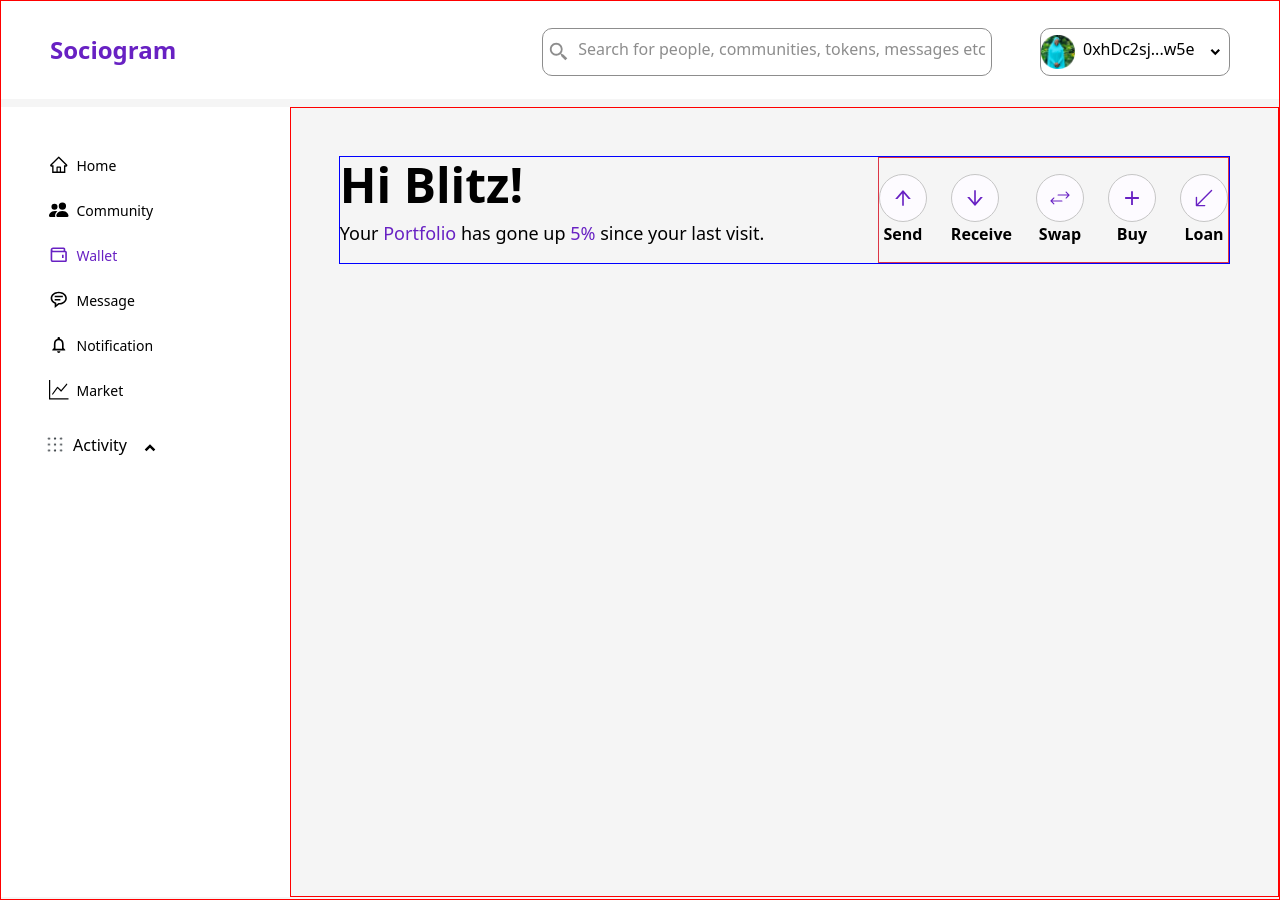
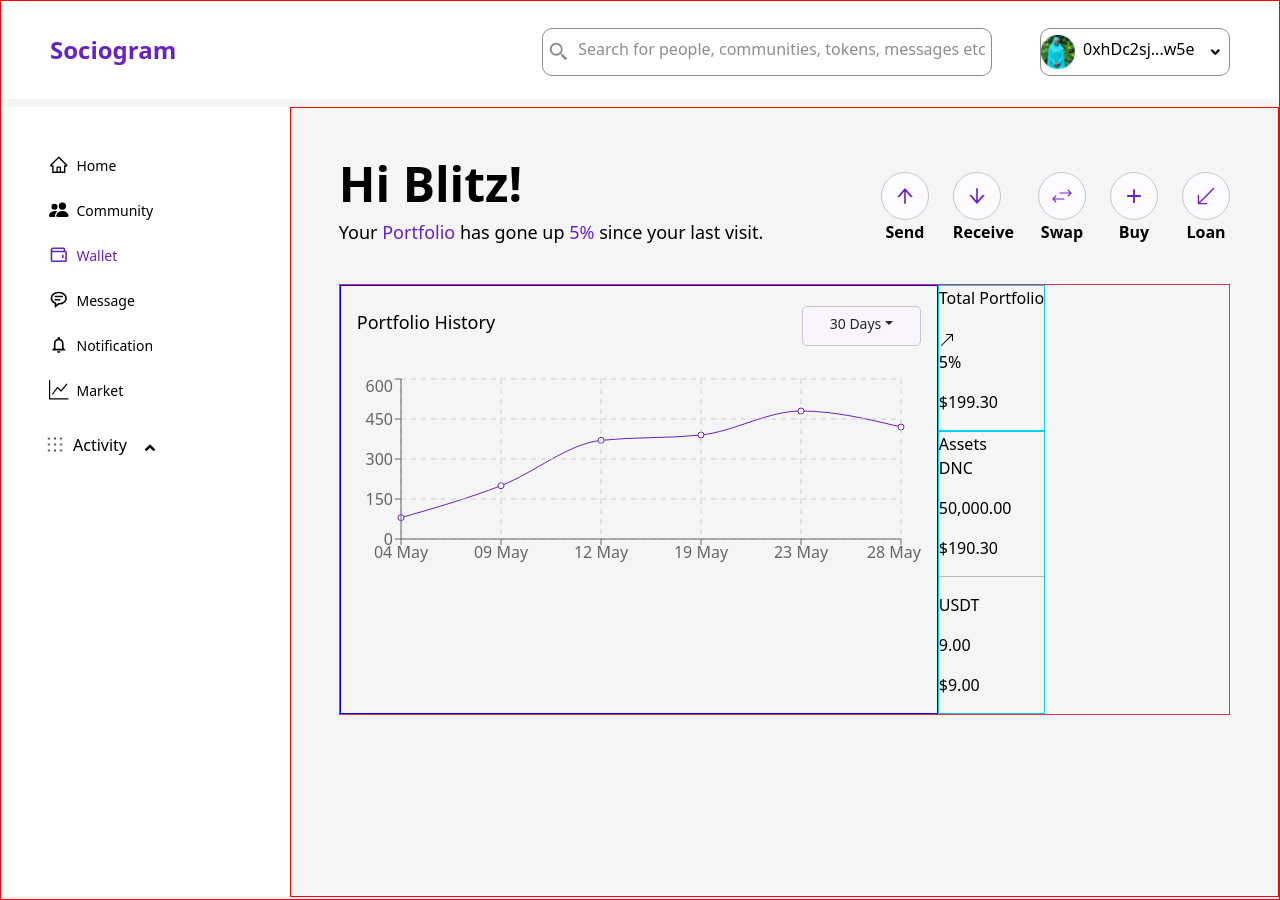
Before and after one commit to mySociogram/Frontend, a React (Vite) app: page /DashboardWallet in a window 1280 px wide. Built offline with nearby package versions, Linux system fonts and the light colour scheme.

Commit message:
implemented graph in wallet page

```diff
--- a/package.json
+++ b/package.json
@@ -15,7 +15,8 @@
     "react-dom": "^18.2.0",
     "react-icons": "^4.8.0",
     "react-router": "^6.11.2",
-    "react-router-dom": "^6.11.2"
+    "react-router-dom": "^6.11.2",
+    "recharts": "^2.6.2"
   },
   "devDependencies": {
     "@types/react": "^18.0.28",
--- /dev/null
+++ b/src/components/Graph.tsx
@@ -0,0 +1,32 @@
+import React from 'react'
+import { LineChart, Line, CartesianGrid, XAxis, YAxis, Tooltip } from 'recharts'
+
+const Graph = () => {
+  const data = [
+    { name: '04 May', uv: 80, pv: 2400, amt: 2400 },
+    { name: '09 May', uv: 200, pv: 2400, amt: 2400 },
+    { name: '12 May', uv: 370, pv: 2400, amt: 2400 },
+    { name: '19 May', uv: 390, pv: 2400, amt: 2400 },
+    { name: '23 May', uv: 480, pv: 2400, amt: 2400 },
+    { name: '28 May', uv: 420, pv: 2400, amt: 2400 },
+  ]
+  return (
+    <section className='mt-lg-4 dashWallet-graph'>
+      <LineChart
+        width={580}
+        height={200}
+        data={data}
+        margin={{ top: 5, right: 20, bottom: 5, left: 0 }}
+        className='lineChart'
+      >
+        <Line type='monotone' dataKey='uv' stroke='#6821c3' />
+        <CartesianGrid stroke='#ccc' strokeDasharray='5 5' />
+        <XAxis dataKey='name' />
+        <YAxis />
+        <Tooltip />
+      </LineChart>
+    </section>
+  )
+}
+
+export default Graph
--- a/src/routes/DashboardWallet.tsx
+++ b/src/routes/DashboardWallet.tsx
@@ -2,9 +2,10 @@ import React from 'react'
 import '../style/DashboardWallet.css'
 import swap from '../assets/swap.png'
 import { AiOutlineArrowUp, AiOutlineArrowDown } from 'react-icons/ai'
-import { BsArrowDownLeft } from 'react-icons/bs'
+import { BsArrowDownLeft, BsArrowUpRight } from 'react-icons/bs'
 import { IoMdAdd } from 'react-icons/io'
 import { IoIosSwap } from 'react-icons/io'
+import Graph from '../components/Graph'
 
 const DashboardWallet = () => {
   return (
@@ -17,7 +18,7 @@ const DashboardWallet = () => {
             last visit.
           </p>
         </article>
-        <article className='border border-danger d-flex'>
+        <article className='d-flex'>
           <div>
             <div className='dashWallet-icons text-center mt-lg-3'>
               <AiOutlineArrowUp className='mt-lg-2' />
@@ -51,6 +52,76 @@ const DashboardWallet = () => {
           </div>
         </article>
       </header>
+      <main className='mt-lg-4 border border-danger d-flex'>
+        <section className='dash-graph p-lg-3'>
+          <div className='d-flex dash-divTwo'>
+            <p className='mt-lg-2'>Portfolio History</p>
+            {/* dropdown section here */}
+            <div className='dropdown dash-dropDown mt-lg-1'>
+              <button
+                className='btn dropdown-toggle dashWallet-buttn'
+                type='button'
+                data-bs-toggle='dropdown'
+                aria-expanded='false'
+              >
+                30 Days
+              </button>
+              <ul className='dropdown-menu dashWallet-ul mt-lg-1'>
+                <li>
+                  <a className='dropdown-item' href='#'>
+                    9 Days
+                  </a>
+                </li>
+                <li>
+                  <a className='dropdown-item' href='#'>
+                    60 Days
+                  </a>
+                </li>
+                <li>
+                  <a className='dropdown-item' href='#'>
+                    90 Days
+                  </a>
+                </li>
+              </ul>
+            </div>
+          </div>
+          <Graph />
+        </section>
+        <section>
+          <article className='border border-info'>
+            <section>
+              <p>Total Portfolio</p>
+              <div>
+                <BsArrowUpRight />
+                <p>5%</p>
+              </div>
+            </section>
+            <div>
+              <p>$199.30</p>
+            </div>
+          </article>
+          <article className='border border-info'>
+            <header>Assets</header>
+            <main>
+              <article>
+                <p>DNC</p>
+                <p>50,000.00</p>
+              </article>
+              <div>
+                <p>$190.30</p>
+              </div>
+              <hr />
+              <article>
+                <p>USDT</p>
+                <p>9.00</p>
+              </article>
+              <div>
+                <p>$9.00</p>
+              </div>
+            </main>
+          </article>
+        </section>
+      </main>
     </section>
   )
 }
--- a/src/style/DashboardWallet.css
+++ b/src/style/DashboardWallet.css
@@ -4,7 +4,6 @@
     width: 1131px;
   }
   .dash-header {
-    border: 1px solid blue;
     justify-content: space-between;
   }
   .dash-titleIntro h3 {
@@ -12,7 +11,8 @@
     font-size: 48px;
     line-height: 56px;
   }
-  .dash-titleIntro p {
+  .dash-titleIntro p,
+  .dash-divTwo p {
     font-weight: 500;
     font-size: 18px;
     line-height: 24px;
@@ -34,4 +34,34 @@
     font-size: 16px;
     line-height: 24px;
   }
+  .dash-graph {
+    border: 1px solid blue;
+  }
+  .dash-divTwo {
+    justify-content: space-between;
+  }
+  .dash-dropDown {
+    border: 0.5px solid #c6c6c6;
+    background: #f9f4ff;
+    border-radius: 5px;
+    width: 119px;
+    height: 40px;
+    text-align: center;
+  }
+  .dashWallet-buttn {
+    border: none;
+    font-weight: 400;
+    font-size: 14px;
+    line-height: 21px;
+  }
+  .dashWallet-ul {
+    background: #f9f4ff;
+    margin-left: -1rem !important;
+  }
+  .lineChart {
+    color: #6821c3 !important;
+  }
+  .dashWallet-graph {
+    margin-left: -16px;
+  }
 }
```
Also changed, not shown: 1 other file (tests, documents, lock files or other folders).
